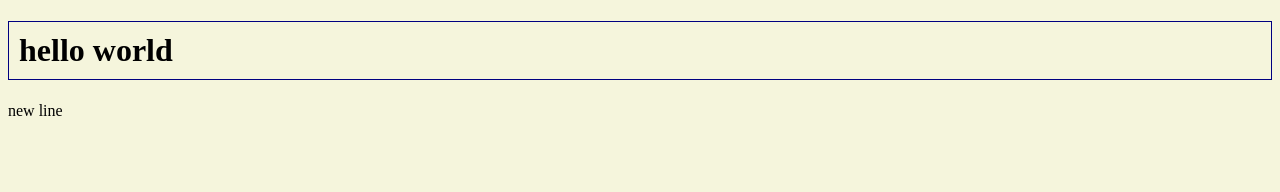
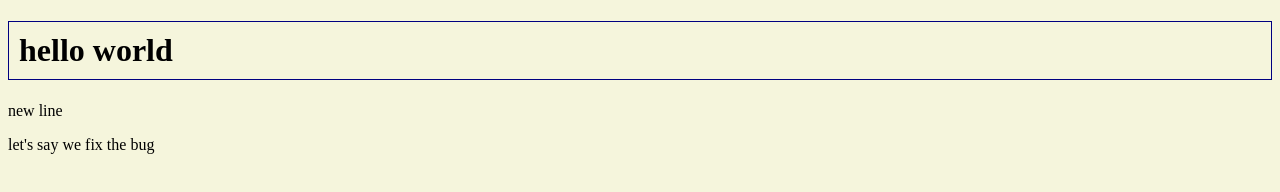
Before and after one commit to muhaAmedd/hello-world, a plain HTML site: page index.html in a window 1280 px wide. Drawn offline with Linux system fonts and the light colour scheme.

Commit message:
i fix the bug

```diff
--- a/index.html
+++ b/index.html
@@ -7,5 +7,6 @@
     <body>
         <h1>hello world</h1>
         <p>new line</p>
+        <p>let's say we fix the bug </p>
     </body>
 </html>
```
